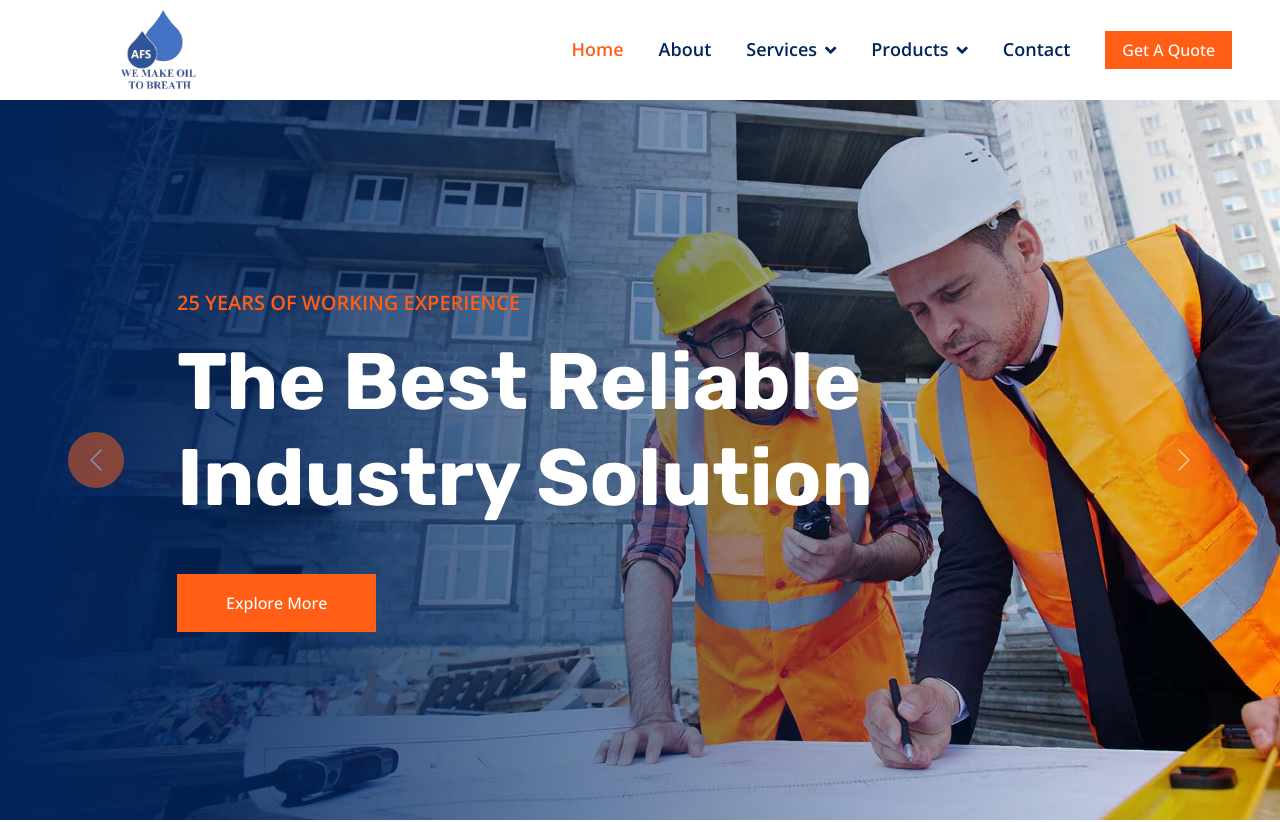
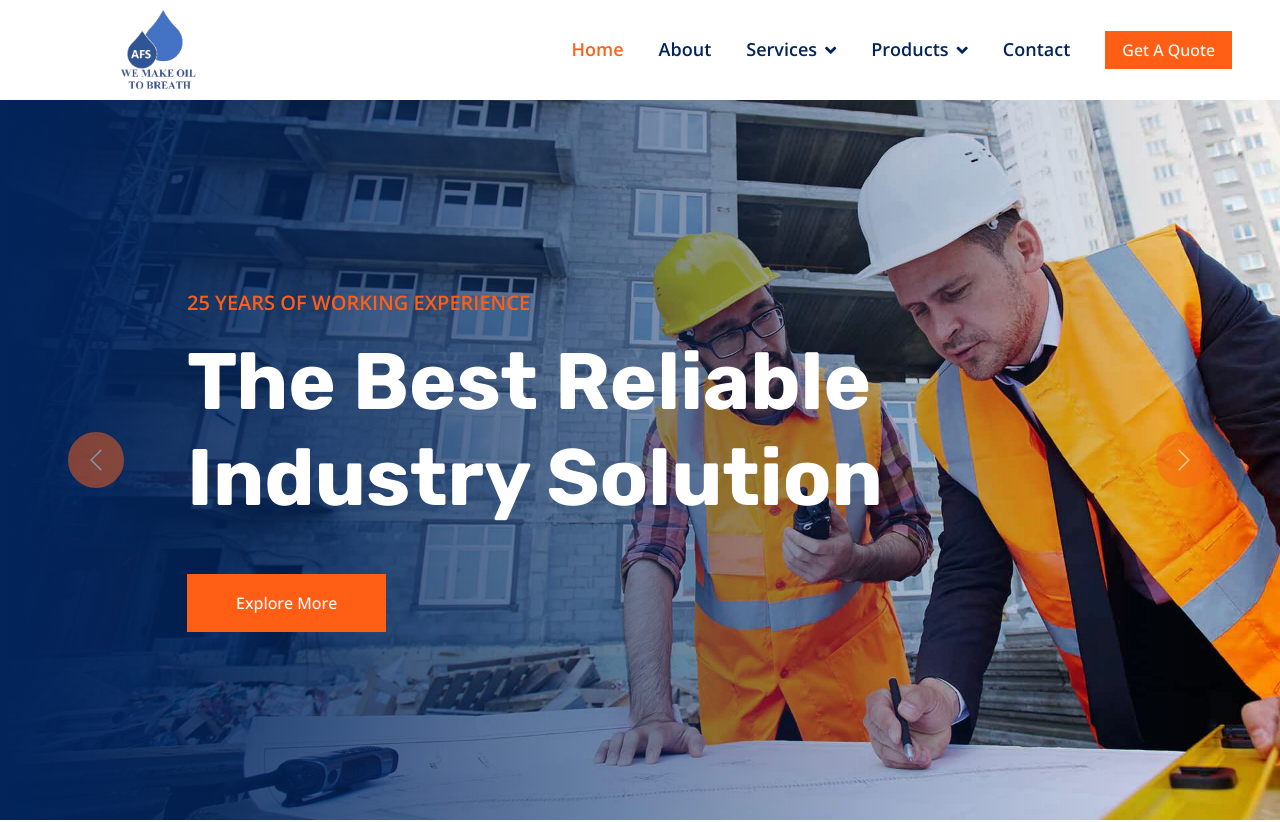
Before and after one commit to HellSwapnil/project, a plain HTML site: page index.html in a window 1280 px wide. Shown: the top 822 px of the page. Drawn offline with nearby package versions, Linux system fonts and the light colour scheme.

Commit message:
Add files via upload

```diff
--- a/css/style.css
+++ b/css/style.css
@@ -204,7 +204,21 @@ h6,
 }
 
 
-/*** Header ***/
+
+
+/* Set a maximum height for the carousel */
+#header-carousel .carousel-item {
+  max-height: 830px; /* Adjust as necessary to fit screen */
+  overflow: hidden;
+}
+
+#header-carousel .carousel-item img {
+  width: 100%;
+  height: 100%;
+  object-fit: cover;
+}
+
+/* Adjust the carousel caption to fit within the reduced height */
 .carousel-caption {
   top: 0;
   left: 0;
@@ -212,6 +226,8 @@ h6,
   bottom: 0;
   display: flex;
   align-items: center;
+  justify-content: flex-start; /* Align caption content to the left */
+  padding-left: 20px; /* Add padding to prevent text from touching edge */
   background: linear-gradient(to right, rgba(2, 36, 91, 1) 0%, rgba(2, 36, 91, 0) 100%);
   z-index: 1;
 }
@@ -233,7 +249,7 @@ h6,
 @media (max-width: 768px) {
     #header-carousel .carousel-item {
         position: relative;
-        min-height: 450px;
+        min-height: 200px; /* Adjust for smaller screens */
     }
 
     #header-carousel .carousel-item img {
@@ -246,6 +262,7 @@ h6,
 
 .page-header {
     background: linear-gradient(to right, rgba(2, 36, 91, 1) 0%, rgba(2, 36, 91, 0) 100%), url(../img/carousel-2.jpg) center center no-repeat;
+    min-height: 200px; /* Set a smaller height as desired */
     background-size: cover;
 }
 
```
Lines whose indentation alone changed are shown as unchanged.
